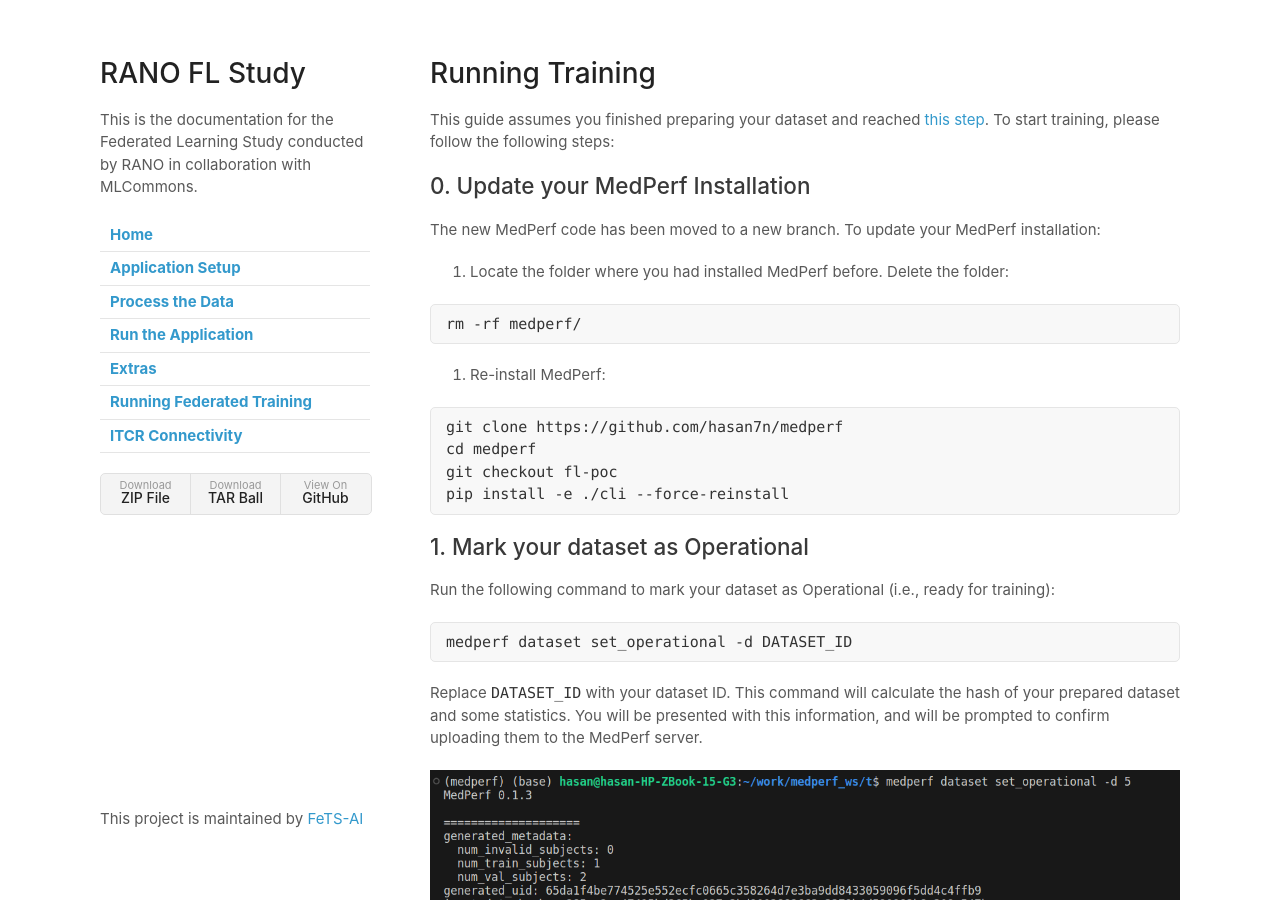
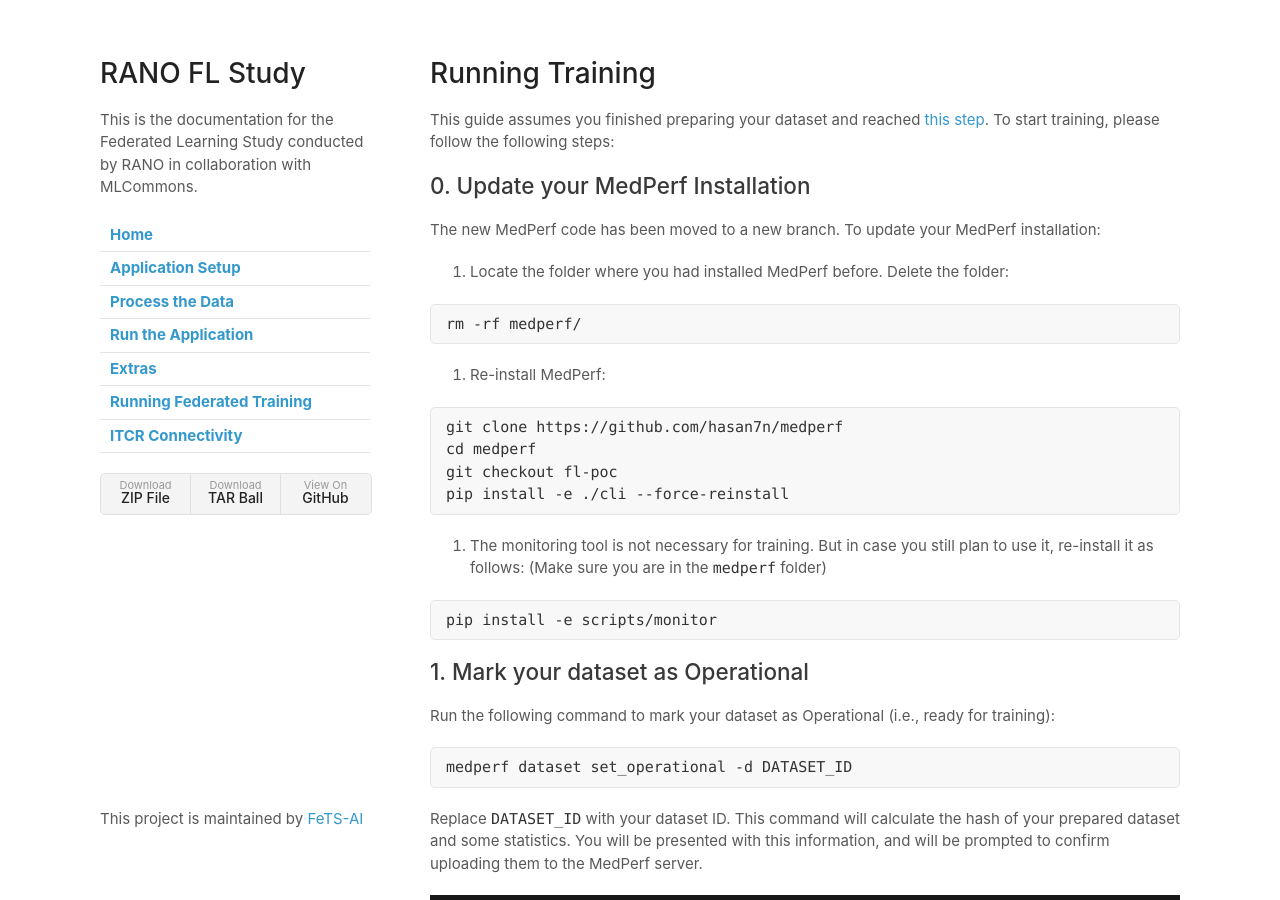
Before and after one commit to FeTS-AI/FL-PoST, a Jekyll site: the page built from docs/fl.md, in a window 1280 px wide and 900 px high. Built offline with Jekyll 4.4.1, drawn with Linux system fonts in a browser that asks for light colours; our own code applies the rules of GitHub Pages for plain Markdown files.

Commit message:
add note about the data preparation monitoring tool

````diff
--- a/docs/fl.md
+++ b/docs/fl.md
@@ -19,6 +19,12 @@ git clone https://github.com/hasan7n/medperf
 cd medperf
 git checkout fl-poc
 pip install -e ./cli --force-reinstall
+```
+
+3. The monitoring tool is not necessary for training. But in case you still plan to use it, re-install it as follows: (Make sure you are in the `medperf` folder)
+
+```bash
+pip install -e scripts/monitor
 ```
 
 ## 1. Mark your dataset as Operational
````
